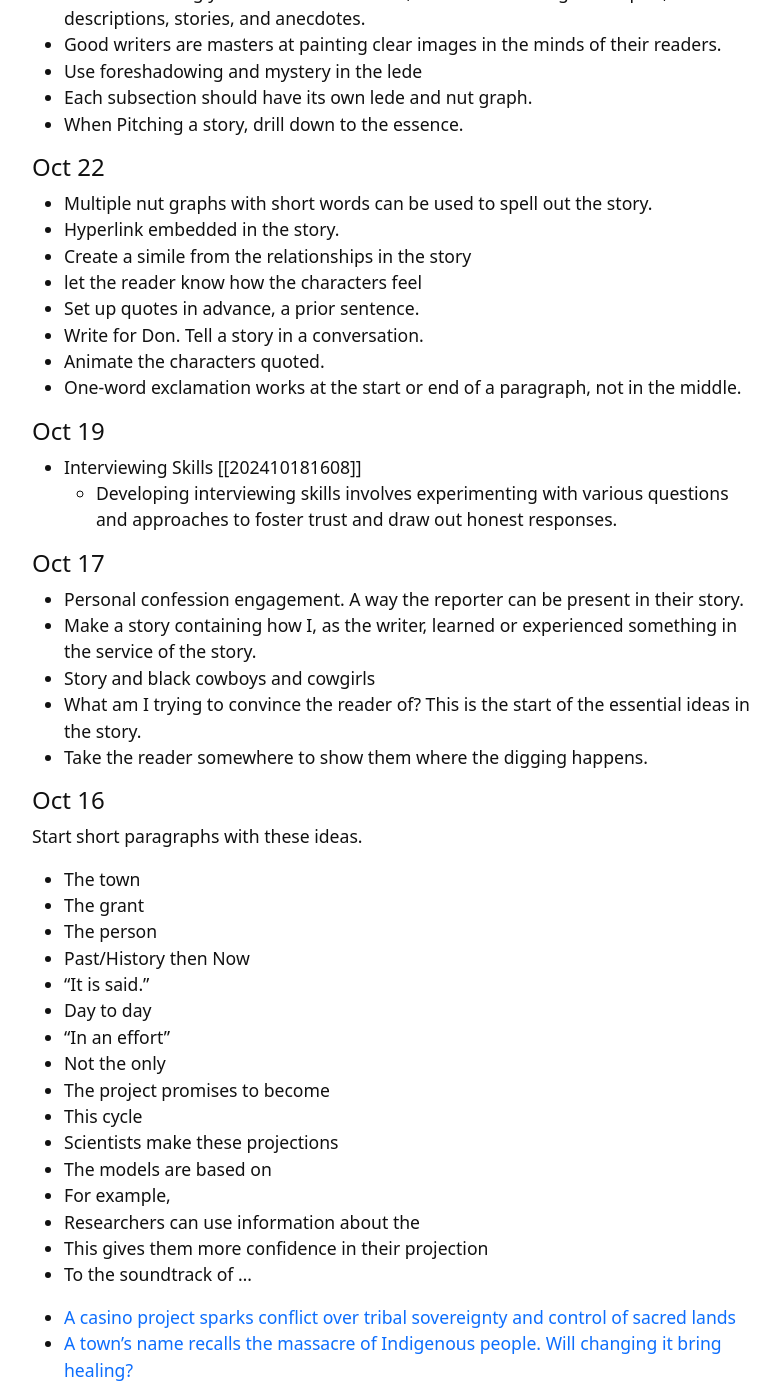
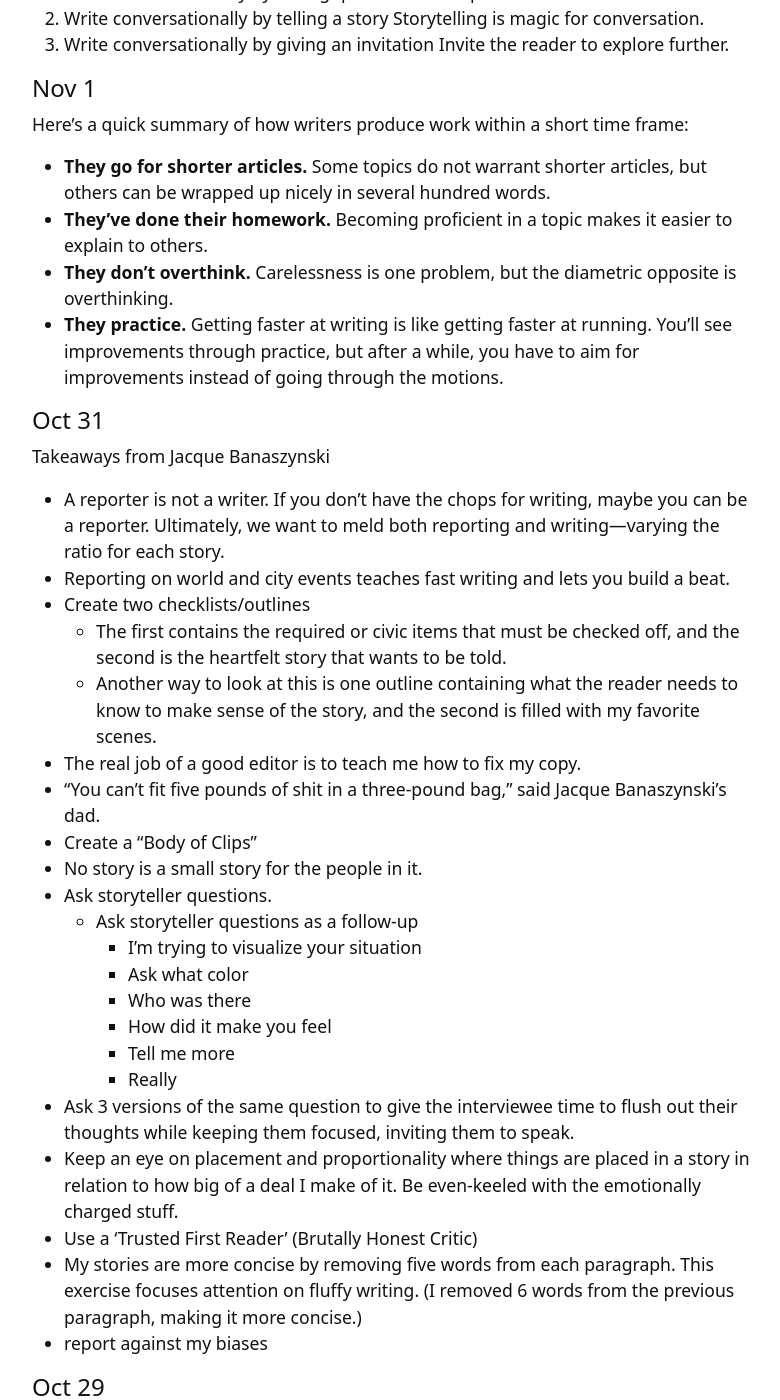
Before and after one commit to woodenzen/JAMM425-Magazine-Feature-Writing, a Jekyll site: the page built from content/1-wrjornal.md, in a window 1280 px wide and 1400 px high, scrolled down 474 px. Shown: the whole window, without its empty margins (245-1025 px from the left). Built offline with Jekyll 4.4.1, drawn with Linux system fonts in a browser that asks for light colours; some of the changed text lies outside the part shown.

Commit message:
renamed:    content/1-wrjournal.md -> content/1-wrjornal.md

```diff
--- a/content/1-wrjournal.md
+++ b/content/1-wrjornal.md
@@ -11,6 +11,54 @@ description: >
 Great writing tips come from anywhere.
 
 ----------------------------------
+
+#### Nov 2
+1. Write conversationally by asking questions
+    Each question invites conversation.
+2. Write conversationally by telling a story
+    Storytelling is magic for conversation.
+3. Write conversationally by giving an invitation
+    Invite the reader to explore further.
+
+#### Nov 1
+Here’s a quick summary of how writers produce work within a short time frame:
+* **They go for shorter articles.** Some topics do not warrant shorter articles, but others can be wrapped up nicely in several hundred words.
+* **They’ve done their homework.** Becoming proficient in a topic makes it easier to explain to others.
+* **They don’t overthink.** Carelessness is one problem, but the diametric opposite is overthinking.
+* **They practice.** Getting faster at writing is like getting faster at running. You’ll see improvements through practice, but after a while, you have to aim for improvements instead of going through the motions.
+
+#### Oct 31
+Takeaways from Jacque Banaszynski
+- A reporter is not a writer. If you don't have the chops for writing, maybe you can be a reporter. Ultimately, we want to meld both reporting and writing—varying the ratio for each story.
+- Reporting on world and city events teaches fast writing and lets you build a beat.
+- Create two checklists/outlines
+  - The first contains the required or civic items that must be checked off, and the second is the heartfelt story that wants to be told.
+  - Another way to look at this is one outline containing what the reader needs to know to make sense of the story, and the second is filled with my favorite scenes.
+- The real job of a good editor is to teach me how to fix my copy.
+- "You can't fit five pounds of shit in a three-pound bag," said Jacque Banaszynski's dad.
+- Create a "Body of Clips"
+- No story is a small story for the people in it.
+- Ask storyteller questions.
+  - Ask storyteller questions as a follow-up
+    - I'm trying to visualize your situation
+    - Ask what color
+    - Who was there
+    - How did it make you feel
+    - Tell me more
+    - Really
+- Ask 3 versions of the same question to give the interviewee time to flush out their thoughts while keeping them focused, inviting them to speak.
+- Keep an eye on placement and proportionality where things are placed in a story in relation to how big of a deal I make of it. Be even-keeled with the emotionally charged stuff.
+- Use a 'Trusted First Reader' (Brutally Honest Critic)
+- My stories are more concise by removing five words from each paragraph. This exercise focuses attention on fluffy writing. (I removed 6 words from the previous paragraph, making it more concise.)
+- report against my biases
+
+#### Oct 29
+- In an interview, ask what drives your passion.
+- Telling the interviewee why I’m including them in this specific story helps keep the interview focused.
+- I need to listen to where the interviewee expresses their feelings or any emotions and then dive in.
+- There is a balance between keeping focus and letting the interviewee run uninterrupted.
+- need to listen to where the interviewee expresses their feelings or any emotion and then dive in.
+
 #### Oct 26
 - Instead of telling your readers what to do, show them through examples, descriptions, stories, and anecdotes.
 - Good writers are masters at painting clear images in the minds of their readers.
```
